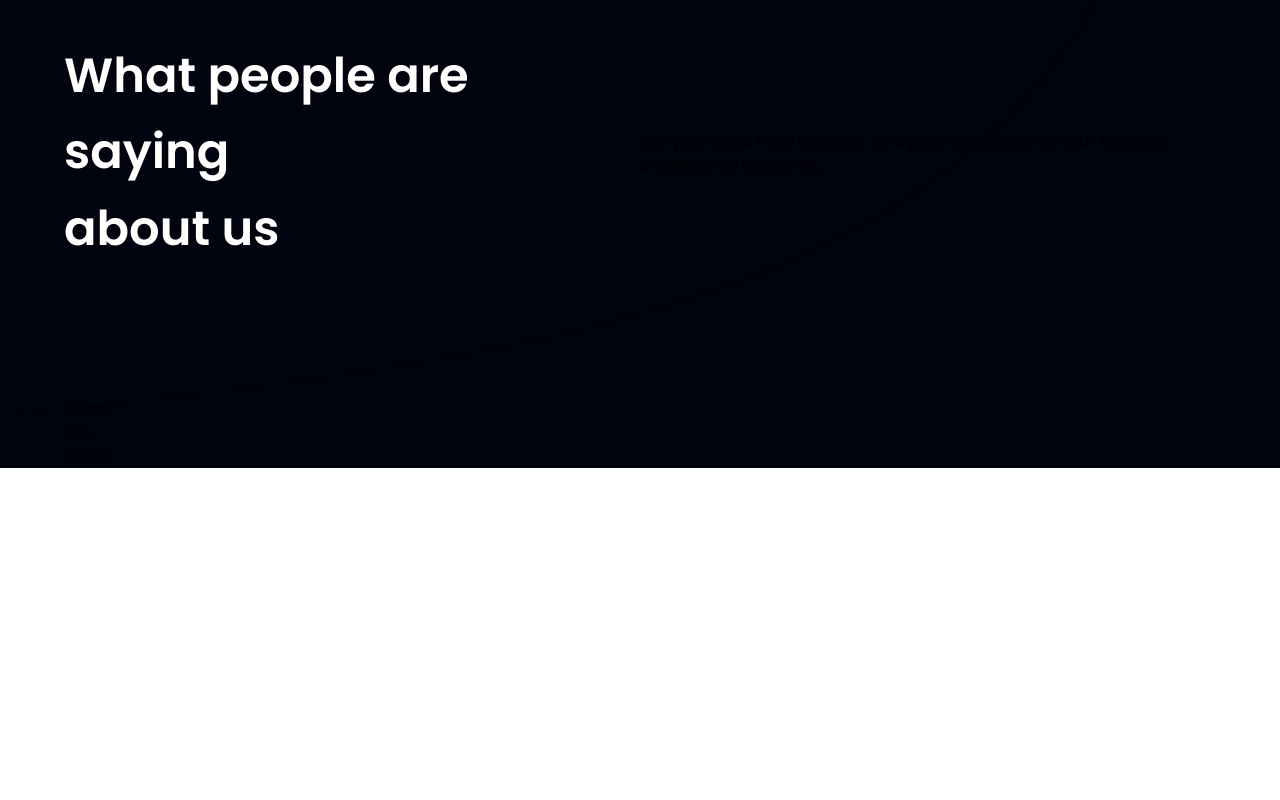
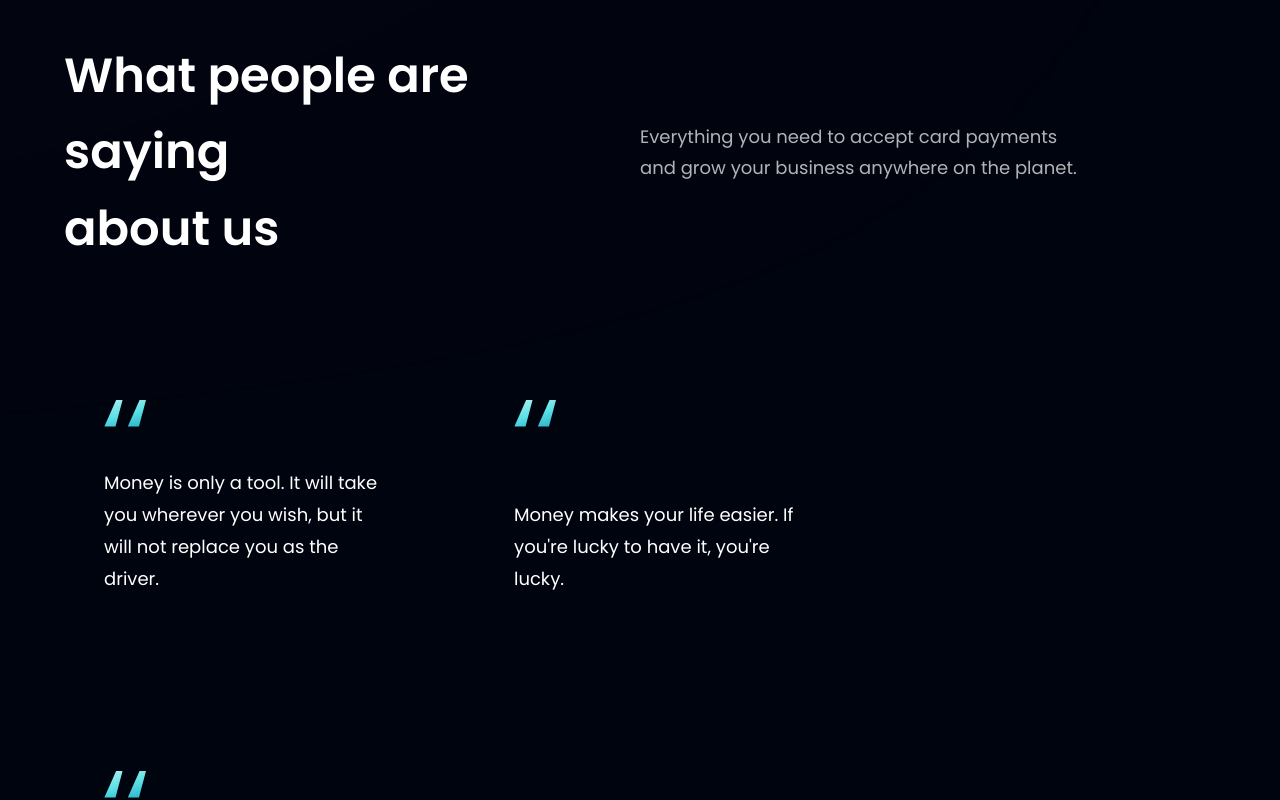
Before and after one commit to TommyTranT/Hoobank-Tutorial, a React (Vite) app: page / in a window 1280 px wide. Shown: the part 2780-3580 px from the top of the page. Before the commit the page ends 3248 px from the top, so only its background shows below. Built offline with nearby package versions, Linux system fonts and the light colour scheme.

Commit message:
add content and quote img

```diff
--- a/src/components/FeedbackCard.jsx
+++ b/src/components/FeedbackCard.jsx
@@ -1,7 +1,16 @@
-import React from "react";
+import { quotes } from "../assets";
 
-const FeedbackCard = () => {
-  return <div>FeedbackCard</div>;
-};
+const FeedbackCard = ({ content, name, title, img }) => (
+  <div className="flex justify-between flex-col px-10 py-12 rounded-[20px] max-w-[370px] md:mr-10 sm:mr-5 mr-0 my-5 feedback-card">
+    <img
+      src={quotes}
+      alt="double_quote"
+      className="w-[42px] h-[27px] object-contain"
+    />
+    <p className="font-poppins font-normal text-[18px] leading-[32px] text-white my-10">
+      {content}
+    </p>
+  </div>
+);
 
 export default FeedbackCard;
--- a/src/components/Testimonials.jsx
+++ b/src/components/Testimonials.jsx
@@ -17,12 +17,18 @@
         about us
       </h1>
       <div className="w-full md:mt-0 mt-6">
-        <p>
+        <p className={`${styles.paragraph} text-left max-w-[450px]`}>
           Everything you need to accept card payments and grow your business
           anywhere on the planet.
         </p>
       </div>
     </div>
+
+    <div className="flex flex-wrap sm:justify-start justify-center w-full feedback-container relative z-[1]">
+      {feedback.map((card) => (
+        <FeedbackCard key={card.id} {...card} />
+      ))}
+    </div>
   </section>
 );
 export default Testimonials;
```
